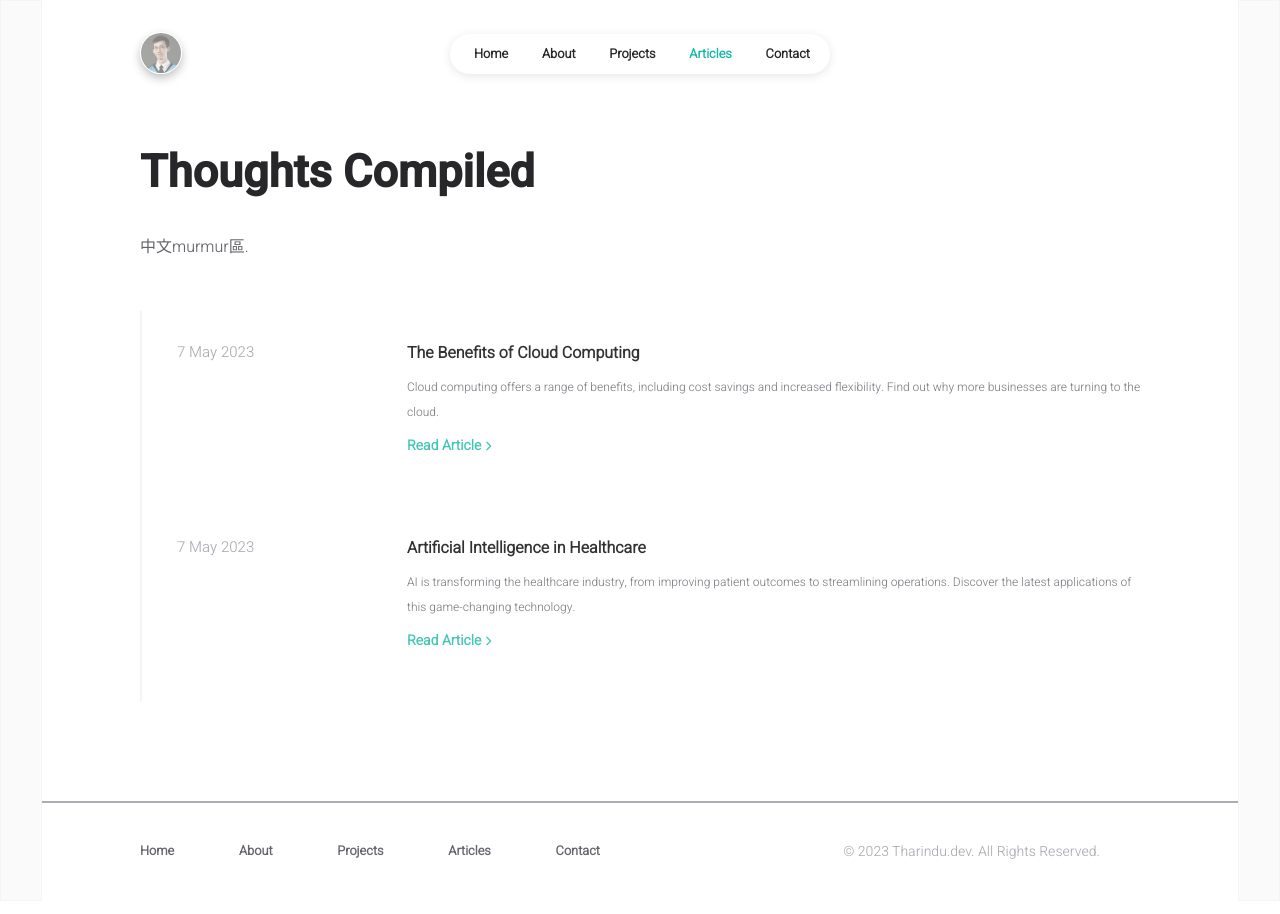
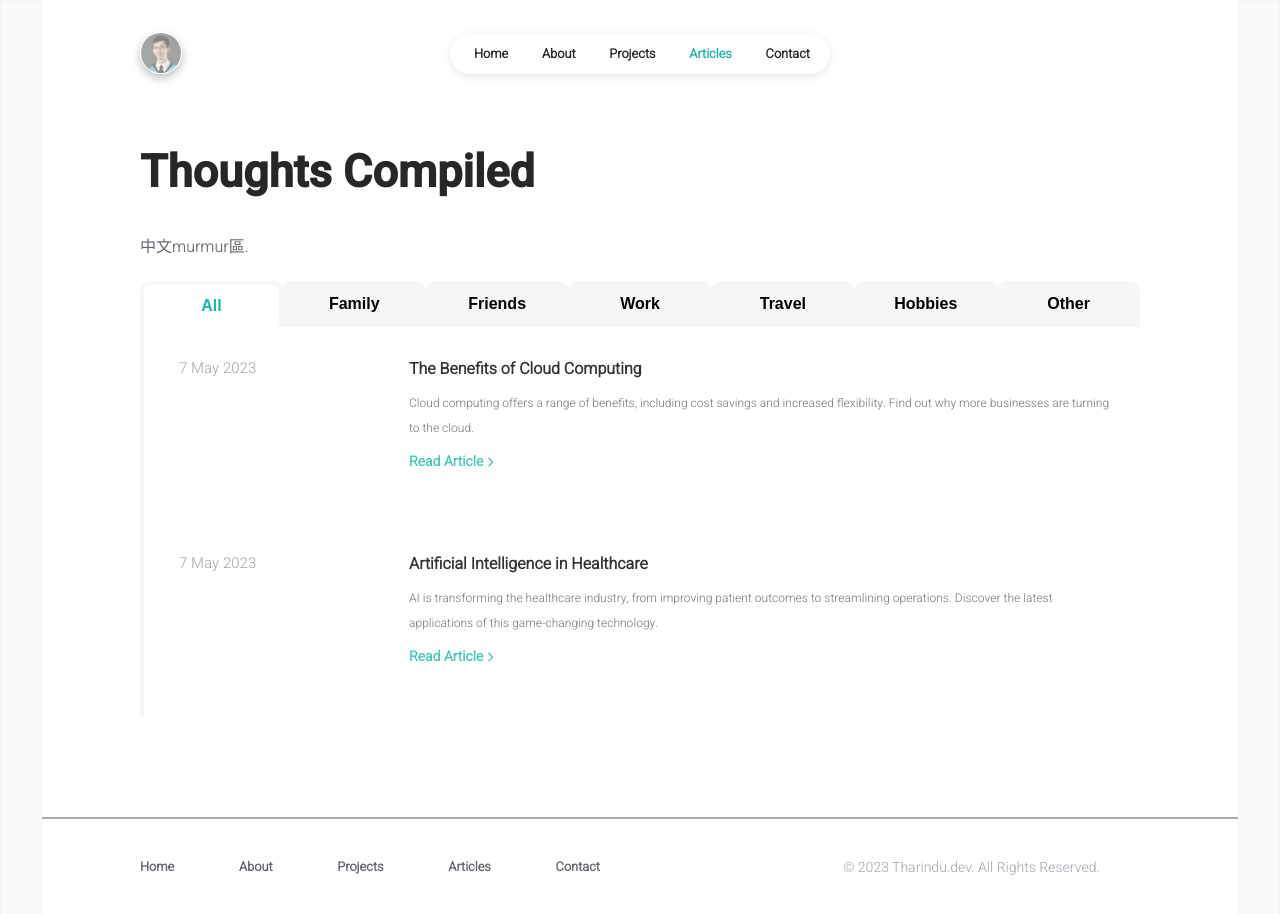
Before and after one commit to stanleyshen2003/me, a React (Create React App) app: page /me/articles in a window 1280 px wide. Shown: the top 914 px of the page. Built offline with nearby package versions, Linux system fonts and the light colour scheme.

Commit message:
fix project css and add article bar

```diff
--- a/src/components/articles/style/article.css
+++ b/src/components/articles/style/article.css
@@ -11,6 +11,7 @@
 .article-left-side {
 	min-width: 20%;
 	max-width: 20%;
+	padding-left: 35px;
 }
 
 .article-right-side {
--- a/src/components/projects/styles/project.css
+++ b/src/components/projects/styles/project.css
@@ -67,6 +67,6 @@
 
 @media (max-width: 600px) {
 	.project {
-		height: 300px;
+		height: 100%;
 	}
 }
--- a/src/data/articles.js
+++ b/src/data/articles.js
@@ -12,6 +12,7 @@ function article_1() {
 			"Tharindu N",
 			"Tharindu Nayanajith",
 		],
+		type: "Family",
 		style: `
 				.article-content {
 					display: flex;
@@ -45,6 +46,7 @@ function article_2() {
 		title: "Artificial Intelligence in Healthcare",
 		description:
 			"AI is transforming the healthcare industry, from improving patient outcomes to streamlining operations. Discover the latest applications of this game-changing technology.",
+		type: "Friends",
 		style: ``,
 		keywords: [
 			"Artificial Intelligence in Healthcare",
--- a/src/pages/articles.jsx
+++ b/src/pages/articles.jsx
@@ -1,4 +1,4 @@
-import React, { useEffect } from "react";
+import React, { useEffect, useState } from "react";
 import { Helmet } from "react-helmet";
 
 import NavBar from "../components/common/navBar";
@@ -18,6 +18,9 @@ const Articles = () => {
 	}, []);
 
 	const currentSEO = SEO.find((item) => item.page === "articles");
+	const [selectedCategory, setSelectedCategory] = useState("All");
+
+	const categories = ["All", "Family", "Friends", "Work", "Travel", "Hobbies", "Other"];
 
 	return (
 		<React.Fragment>
@@ -48,22 +51,38 @@ const Articles = () => {
 							{INFO.articles.description}
 						</div>
 
+						<div class="category-row">
+							{categories.map((category) => (
+								<button
+									key={category}
+									className={`category-button ${selectedCategory === category ? "selected" : ""}`}
+									onClick={() => setSelectedCategory(category)}
+								>
+									{category}
+								</button>
+							))}
+						</div>
+
 						<div className="articles-container">
 							<div className="articles-wrapper">
-								{myArticles.map((article, index) => (
+								{myArticles
+									.filter((article) =>
+										selectedCategory === "All" || article().type === selectedCategory
+									)
+									.map((article, index) => (
 										<div
 											className="articles-article"
 											key={(index + 1).toString()}
 										>
 											<Article
-											key={(index + 1).toString()}
 												date={article().date}
 												title={article().title}
 												description={article().description}
 												link={"/article/" + (index + 1)}
 											/>
 										</div>
-								))}
+									))
+								}
 							</div>
 						</div>
 					</div>
--- a/src/pages/styles/articles.css
+++ b/src/pages/styles/articles.css
@@ -27,7 +27,7 @@
 }
 
 .articles-wrapper {
-	padding-top: 50px;
+	/* padding-top: 50px; */
 	padding-bottom: 50px;
 	display: flex;
 	flex-direction: column;
@@ -35,10 +35,12 @@
 
 .articles-article {
 	padding-top: 0px;
-	padding-left: 35px;
+	/* padding-left: 35px; */
 	padding-bottom: 20px;
-	border-left: 2px solid #f4f4f5;
+	border-left: 4px solid #f6f6f6;
+	/* border-right: 4px solid #f6f6f6; */
 	width: 100%;
+	/* display: flex; */
 }
 
 @media (max-width: 1024px) {
@@ -49,4 +51,48 @@
 	.articles-subtitle {
 		width: 100% !important;
 	}
+
+	.category-button {
+		flex: 1 1 calc(50% - 20px); /* two per row on small screens */
+		text-align: center;
+	}
 }
+
+
+.category-row {
+	display: flex;
+	width: 100%;
+	margin-top: 20px;
+}
+
+.category-button {
+	flex: 1 0 calc(100% / 7); /* exactly 1/7 width */
+	padding: 10px;
+	text-align: center;
+	border: 4px solid #f6f6f6;
+	background-color: #f6f6f6;
+	cursor: pointer;
+	font-size: 16px;
+	box-sizing: border-box;
+	font-weight: bold;
+	/* border-color: #ffffff; */
+	overflow: hidden;
+	border-top-left-radius: 10px;
+	border-top-right-radius: 10px;
+}
+
+.category-button:hover {
+	background-color: #ffffff;
+	color: #14B8A6;
+	border: 4px solid #f6f6f6;
+	border-bottom: 0px;
+
+}
+
+.category-button.selected {
+	background-color: #ffffff;
+	color: #14B8A6;
+	border: 4px solid #f6f6f6;
+	border-bottom: 0px;
+
+}
```
Lines whose indentation alone changed are shown as unchanged.
